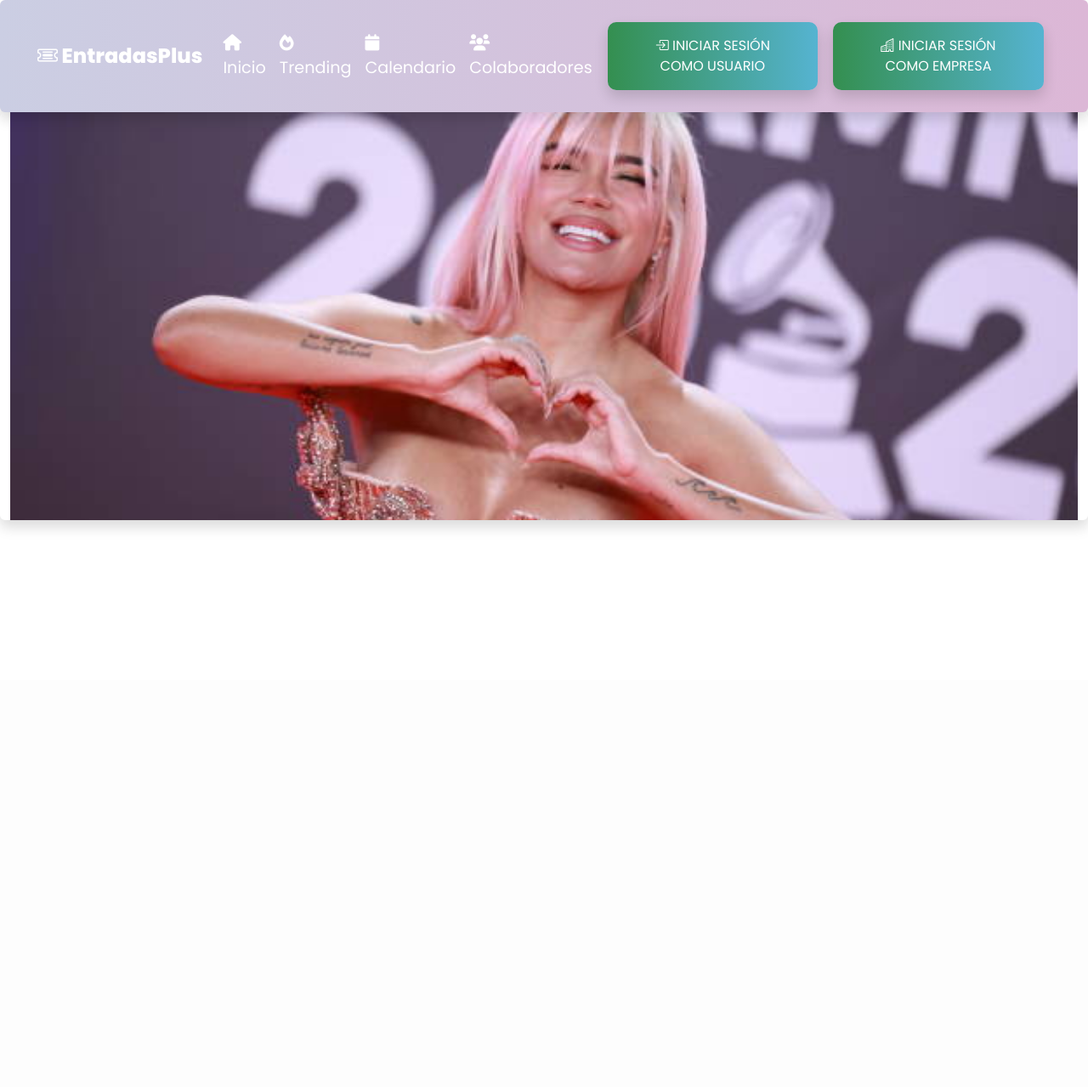
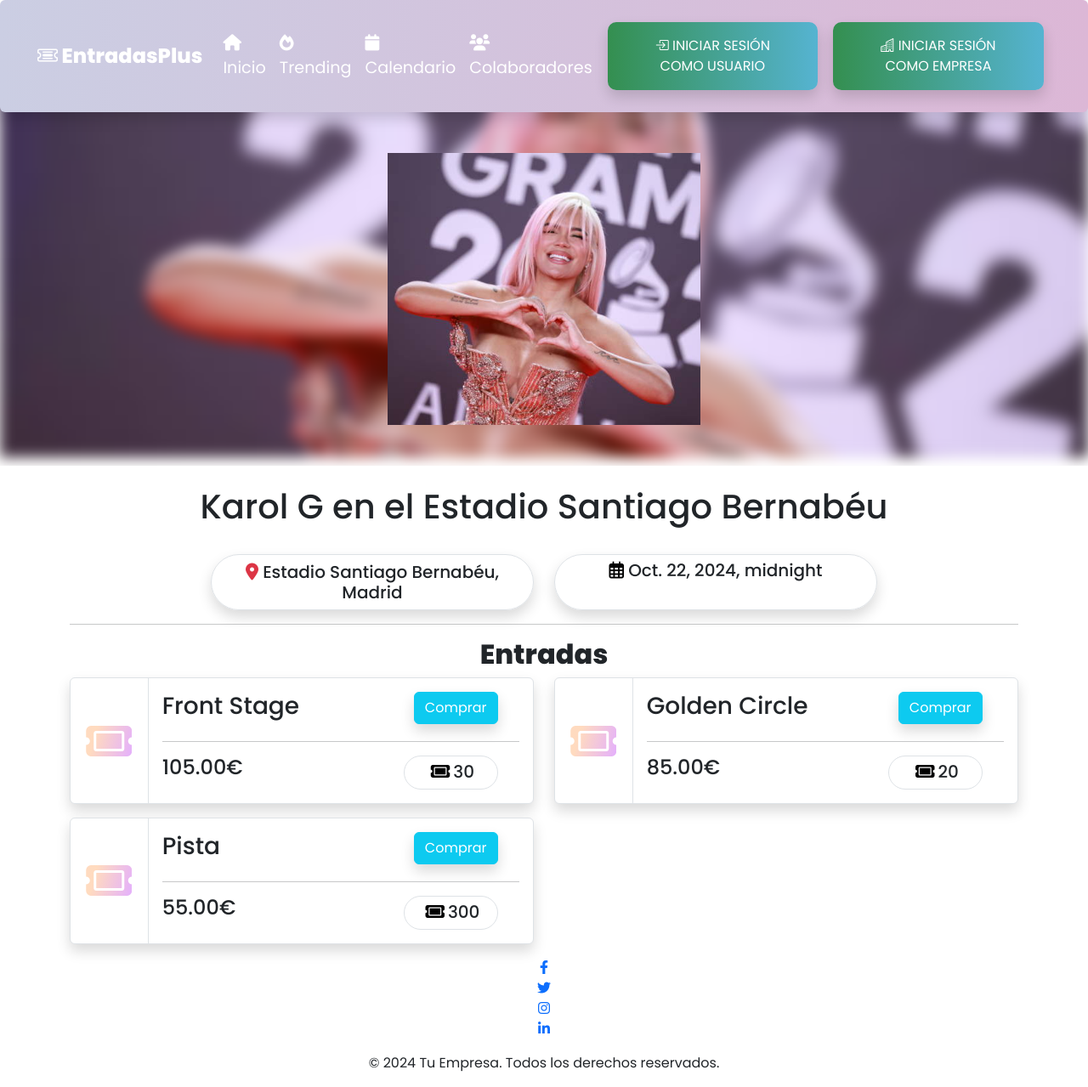
Before and after one commit to Martinez03/EntradasPlus, a Django app: page /comprar/1/ in a window 1280 px wide. Shown: the whole page at 85% size. Before the commit the page ends 622 px from the top, so only its background shows below. Run offline with Django 5.2, Linux system fonts and the light colour scheme; data comes from the database, SQL or seed files in the repository; both versions use the stored data as it was after the commit.

Commit message:
Añadido seccion para comprar entradas

```diff
--- a/entradasplus/models.py
+++ b/entradasplus/models.py
@@ -29,7 +29,7 @@ class Evento(models.Model):
         return self.nombre
 
 class Entrada(models.Model):
-    evento = models.ForeignKey(Evento, on_delete=models.CASCADE)  # Evento al que pertenece la entrada
+    evento = models.ForeignKey(Evento, on_delete=models.CASCADE, related_name='entradas')  # Evento al que pertenece la entrada
     tipo = models.CharField(max_length=50)  # Ej: General, VIP, etc.
     precio = models.DecimalField(max_digits=10, decimal_places=2)
     cantidad_disponible = models.IntegerField()  # Cantidad de entradas disponibles
--- a/entradasplus/static/css/style.css
+++ b/entradasplus/static/css/style.css
@@ -127,13 +127,13 @@
     font-weight: 800;
 }
 
-.card {
+.card-custom {
     position: relative;
     transition: background-color 0.3s ease, box-shadow 0.3s ease;
     cursor:pointer;
 }
 
-.card:hover {
+.card-custom:hover {
     background-color: rgba(0, 0, 0, 0.05); /* Un poco gris */
     box-shadow: 0px 4px 12px rgba(0, 0, 0, 0.2); /* Sombra más pronunciada */
 }
@@ -143,3 +143,34 @@
 {
     cursor: pointer;
 }
+
+#dialog_base{
+    background:white;
+    background:rgba(255,255,255,0.8);
+    background-size: cover; /* Asegura que el fondo se estire */
+    background-position: center; /* Centra la imagen */
+    background-repeat: no-repeat;
+    position: absolute;
+    top:11%;
+    z-index: -50;
+    height: 450px;
+    width: 100%;
+    object-fit: cover;
+    overflow: hidden;
+
+    filter:blur(8px);
+
+  }
+
+  #dialog_content{
+
+    top: 40%;
+    overflow: hidden;
+  }
+
+    .icon-entrada
+    {
+        background: linear-gradient(106.5deg, rgba(255, 215, 185, 0.91) 23%, rgba(223, 159, 247, 0.8) 93%);
+        -webkit-background-clip: text;
+        -webkit-text-fill-color: transparent;
+    }
--- a/entradasplus/templates/base.html
+++ b/entradasplus/templates/base.html
@@ -222,6 +222,17 @@
 
 {% block content %}
 {% endblock %}
+<footer>
+    <div class="row d-flex justify-content-center text-center">
+        <ul class="">
+            <li><a href="#"><i class="fab fa-facebook-f"></i></a></li>
+            <li><a href="#"><i class="fab fa-twitter"></i></a></li>
+            <li><a href="#"><i class="fab fa-instagram"></i></a></li>
+            <li><a href="#"><i class="fab fa-linkedin-in"></i></a></li>
+        </ul>
+    <p>&copy; 2024 Tu Empresa. Todos los derechos reservados.</p>
+    </div>
+</footer>
 
 <script src="https://cdn.jsdelivr.net/npm/bootstrap@5.3.0-alpha1/dist/js/bootstrap.bundle.min.js"></script>
 
--- a/entradasplus/templates/comprar.html
+++ b/entradasplus/templates/comprar.html
@@ -1,17 +1,76 @@
 {% extends "base.html" %}
 {% block content %}
 
-<div class="container-fluid">
-    <div class="row">
-        {% if evento.imagen %}
-        <img src="{{ evento.imagen.url }}" class="img-fluid rounded shadow" alt="{{ evento.nombre }}" style="width: 100%; object-fit: cover; height: 30rem;">
-        {% endif %}
 
+<!-- <div id="blurredbackground" style="background-image: url('{{ evento.imagen.url }}');"> -->
 
+<div id='dialog_base' style="background-image: url('{{ evento.imagen.url }}');"></div>
+<div id='dialog_content'>
+    <div class="row justify-content-center mt-5 rounded">
+        <img src="{{ evento.imagen.url }}" class="rounded"
+        style="width: 30%; object-fit: cover; height: 20rem;" alt="{{ evento.nombre }}">
+    </div>
+</div>
+<div class="container-fluid bg-white">
+    <div class="container mt-5" >
+        <div class="row">
+            <div class="col-md-12 justify-content-center text-center mt-4">
+                <h1>{{ evento.nombre}}</h1>
+            </div>
 
-
-
-
+        </div>
+        <div class="row justify-content-center">
+            <div class="col-md-4 justify-content-center text-center mt-4 border rounded-pill me-4 shadow">
+                <h5 class="mt-2"><i class="fa-solid fa-location-dot text-danger"></i>  {{ evento.lugar }}</h5>
+            </div>
+            <div class="col-md-4 justify-content-center text-center mt-4 border rounded-pill shadow">
+                <h5><i class="mt-2 fa-regular fa-calendar-days text-black"></i>  {{ evento.fecha_evento }}</h5>
+            </div>
+        </div>
+        <hr>
+        <div class="row justify-content-center text-center mt-3">
+            <h2 class="fw-bold">Entradas</h2>
+        </div>
+        <div class="row">
+            {% for entrada in entradas %}
+            <div class="col-md-6">
+                <div class="card mb-3 border shadow">
+                    <div class="row g-0">
+                        <div class="col-md-2 d-flex justify-content-center align-items-center" >
+                            <i class="fa-solid fa-ticket icon-entrada" style="font-size: 3rem;"></i>
+                        </div>
+                        <div class="col-md-10 border-start">
+                            <div class="card-body">
+                                <div class="row">
+                                    <div class="col-md-8">
+                                        <h3 class="card-title ">{{ entrada.tipo }}</h3>
+                                    </div>
+                                    {% if request.user.is_authenticated %}
+                                        <div class="col-md-4">
+                                            <button class="btn btn-info text-white shadow">Comprar</button>
+                                        </div>
+                                    {%else%}
+                                        <div class="col-md-4">
+                                            <button data-bs-toggle="modal" data-bs-target="#loginModal" class="btn btn-info text-white shadow">Comprar</button>
+                                        </div>
+                                    {%endif%}
+                                </div>
+                                <hr>
+                                <div class="row ">
+                                    <div class="col-md-8 text-start">
+                                        <h4 class="">{{ entrada.precio }}€</h4>
+                                    </div>
+                                    <div class="col-md-3 text-center rounded-pill border">
+                                        <h5 class=""><i class="fa-solid fa-ticket text-black mx-1 mt-2"></i>{{ entrada.cantidad_disponible }}</h5>
+                                    </div>
+                                </div>
+                            </div>
+                        </div>
+                    </div>
+                </div>
+            </div>
+            {% endfor %}
+        </div>
     </div>
 </div>
 
--- a/entradasplus/views.py
+++ b/entradasplus/views.py
@@ -130,7 +130,8 @@ def contactar_empresa(request):
 def comprar(request, evento_id):
     # Obtén el evento por su ID, o muestra un 404 si no se encuentra
     evento = get_object_or_404(Evento, id=evento_id)
+    entradas = evento.entradas.all()
 
     # Puedes agregar más lógica aquí si es necesario
 
-    return render(request, 'comprar.html', {'evento': evento})
+    return render(request, 'comprar.html', {'evento': evento , 'entradas': entradas })
```
Also changed, not shown: entradasplus/templates/index.html (+15 -10 lines), entradasplus/templates/trending.html (+9 -11 lines), db.sqlite3, entradasplus/migrations/0004_alter_entrada_evento.py (added), entradasplus/static/pictures/background2.jpeg (added).
